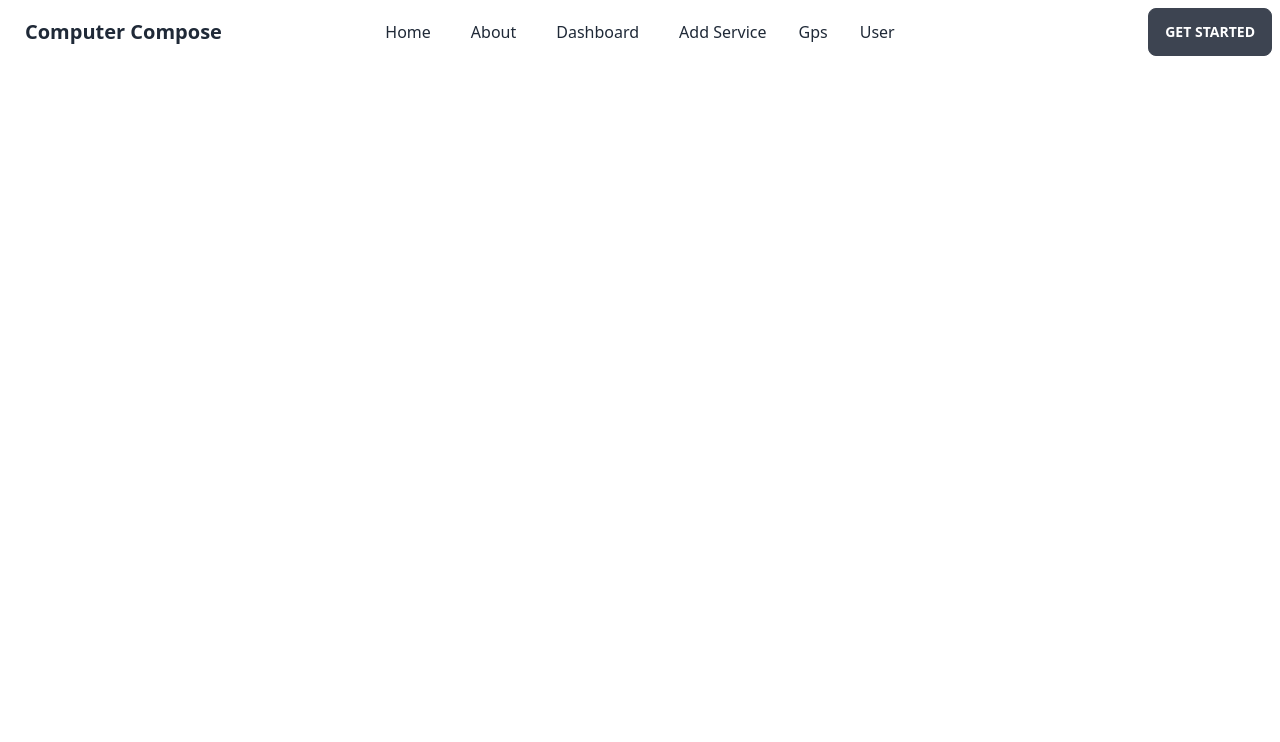
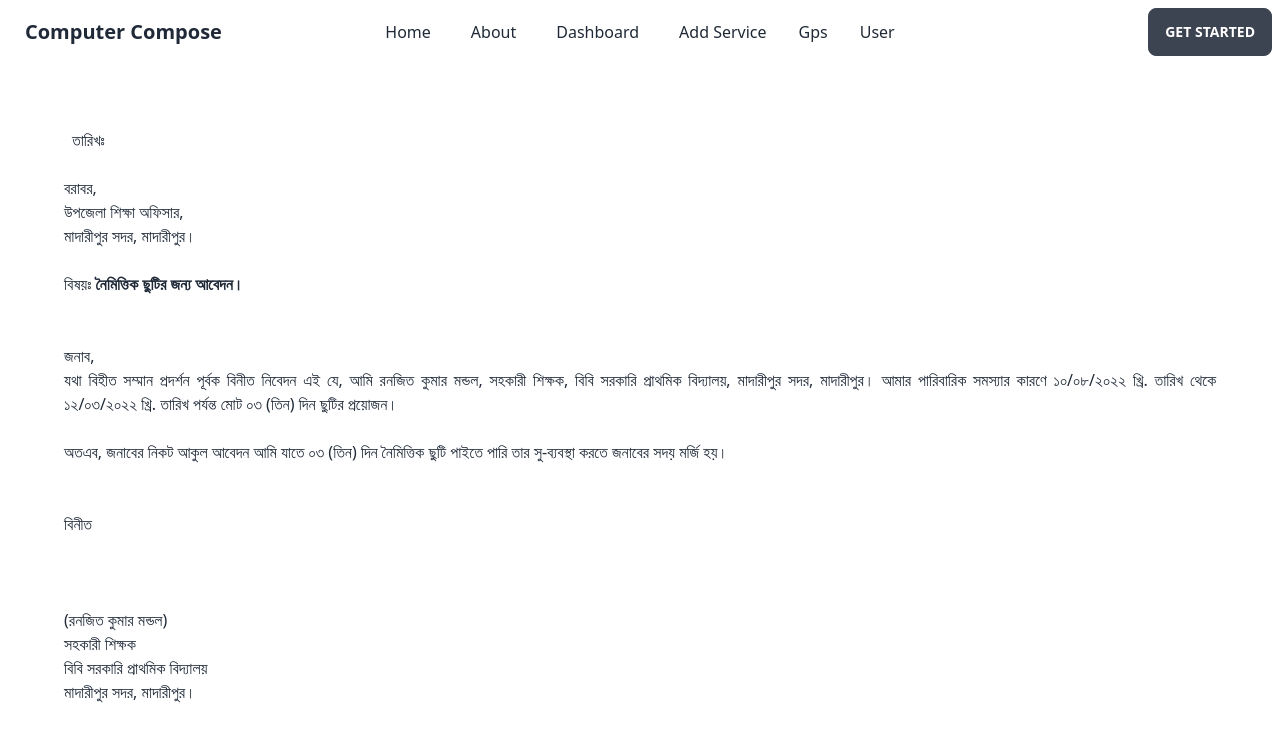
Before and after one commit to mollikacomputer/computer-client, a React (Create React App) app: page /casualleave in a window 1280 px wide. Shown: the top 742 px of the page. Built offline with nearby package versions, Linux system fonts and the light colour scheme.

Commit message:
Casual Leav application ui design

```diff
--- a/src/App.js
+++ b/src/App.js
@@ -5,7 +5,7 @@ import Nav from './Components/Nav/Nav';
 function App() {
   console.log("Hello World");
   return (
-    <div className="App">
+    <div>
       <Nav/>
       <Routes>
         {
--- /dev/null
+++ b/src/Components/Gps/CasualLeave.js
@@ -0,0 +1,36 @@
+import React from 'react';
+
+const CasualLeave = () => {
+    return (
+        <div className='flex flex-col m-16'>
+
+            <p className='ml-2'> তারিখঃ  </p>
+            <br/>
+            <p> বরাবর,  </p>
+            <p> উপজেলা শিক্ষা অফিসার,  </p>
+            <p> মাদারীপুর সদর, মাদারীপুর।  </p>
+            <br/>
+            <p> বিষয়ঃ <b> নৈমিত্তিক ছুটির জন্য আবেদন। </b>   </p>
+            <br/><br/>
+            <p> জনাব,  </p>
+            <p className='text-justify'> যথা বিহীত সম্মান প্রদর্শন পূর্বক বিনীত নিবেদন এই যে, আমি রনজিত কুমার মন্ডল, সহকারী শিক্ষক, বিবি সরকারি প্রাথমিক বিদ্যালয়, মাদারীপুর সদর, মাদারীপুর। আমার পারিবারিক সমস্যার কারণে ১০/০৮/২০২২ খ্রি. তারিখ থেকে ১২/০৩/২০২২ খ্রি. তারিখ পর্যন্ত মোট ০৩ (তিন) দিন ছুটির প্রয়োজন।  </p>
+            <br/>
+            <p> অতএব, জনাবের নিকট আকুল আবেদন আমি যাতে ০৩ (তিন) দিন নৈমিত্তিক ছুটি পাইতে পারি তার সু-ব্যবস্থা করতে জনাবের সদয় মর্জি হয়।  </p>
+            <br/>
+            <br/>
+            <p> বিনীত  </p>
+            <br/>
+            <br/>
+            <br/>
+            <p> (রনজিত কুমার মন্ডল)  </p>
+            <p> সহকারী শিক্ষক  </p>
+            <p> বিবি সরকারি প্রাথমিক বিদ্যালয়  </p>
+            <p> মাদারীপুর সদর, মাদারীপুর।  </p>
+
+
+
+        </div>
+    );
+};
+
+export default CasualLeave;
--- a/src/Components/Gps/Gps.js
+++ b/src/Components/Gps/Gps.js
@@ -1,9 +1,11 @@
 import React from 'react';
+import { NavLink } from "react-router-dom";
 const Gps = () => {
     return (
         <div>
 
             <h2 className='text-3xl' > government primary school helper </h2>
+            <NavLink to='/casualleave' className="link link-primary"> নৈমিত্তিক ছুটি </NavLink>
         </div>
     );
 };
--- a/src/Components/Route/publickRoute.js
+++ b/src/Components/Route/publickRoute.js
@@ -3,6 +3,7 @@ import AddService from "../Dashboard/AddService";
 import Dashboard from "../Dashboard/Dashboard";
 import UpdateService from "../Dashboard/UpdateService";
 import User from "../Dashboard/User";
+import CasualLeave from "../Gps/CasualLeave";
 import Gps from "../Gps/Gps";
 import Home from "../Home/Home";
 
@@ -14,6 +15,8 @@ export const publickRoute = [
     {path:'/addservice', name:AddService, Component:AddService },
     {path:'/updateservice/:id', name:UpdateService, Component:UpdateService },
     {path:'/user', name:User, Component:User },
+    {path:'/gps', name:Gps, Component:Gps },
+    {path:'/casualleave', name:CasualLeave, Component:CasualLeave },
     {path:'/gps', name:Gps, Component:Gps }
 ]
 
```
Also changed, not shown: src/Components/Gps/CasualLeave.css (added).
